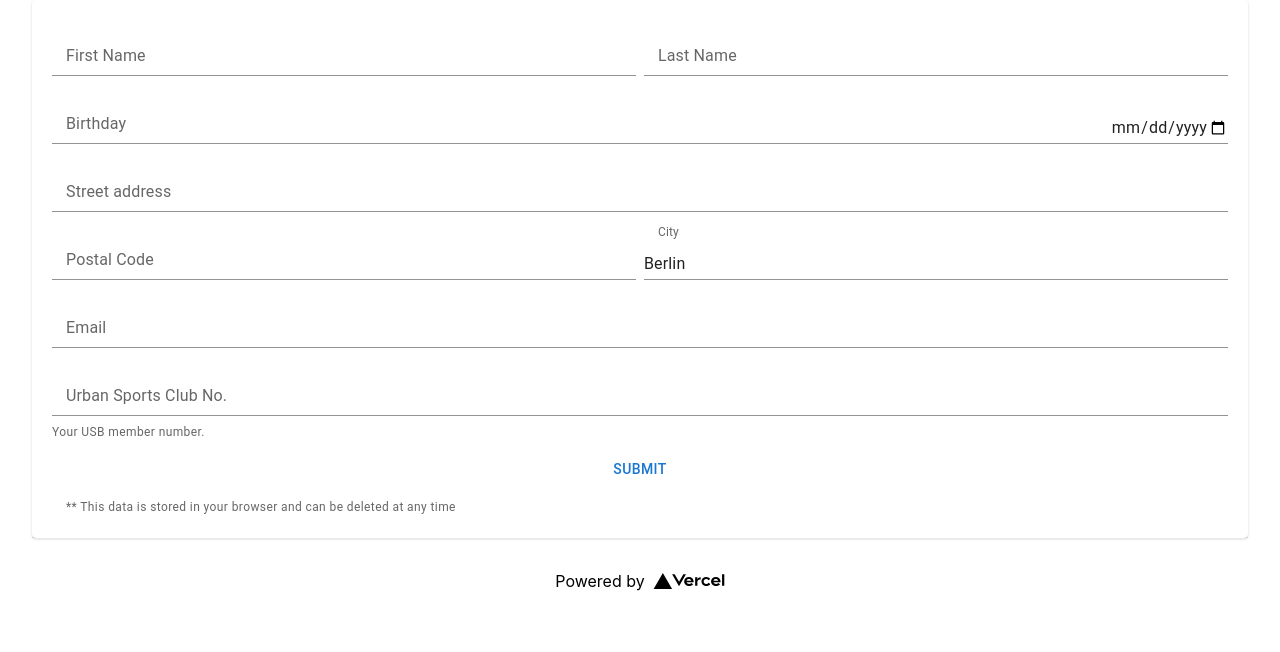
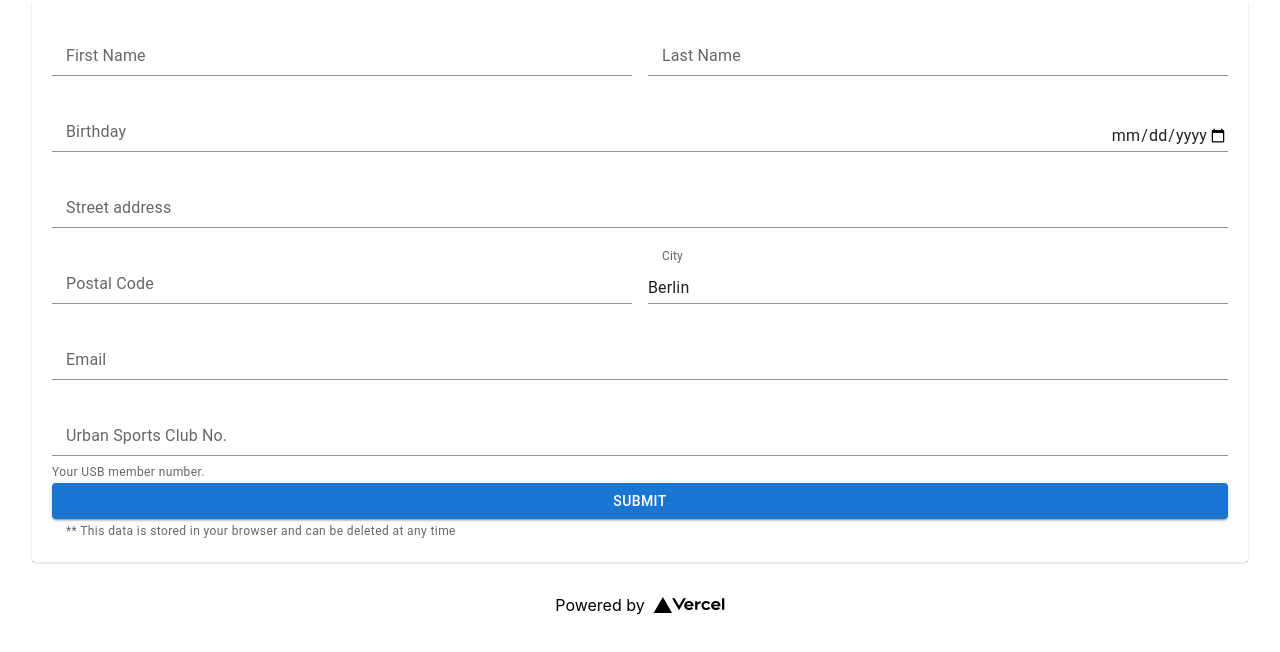
Before and after one commit to cristianoliveira/boulderando, a Next.js app: page / in a window 1280 px wide. Shown: the top 652 px of the page. Built offline with nearby package versions, Linux system fonts and the light colour scheme.

Commit message:
styles: improve form styles readability

```diff
--- a/src/components/Form.js
+++ b/src/components/Form.js
@@ -27,7 +27,14 @@ function FormDateInput({ name, label, description, options = {} }) {
     </StyledFormControl>
   )
 }
-function FormInput({ name, label, description, value, disclaimer, options = {} }) {
+function FormInput({
+  name,
+  label,
+  description,
+  value,
+  disclaimer,
+  options = {},
+}) {
   const { formControl, input } = options
   return (
     <FormControl fullWidth margin="dense" {...formControl}>
@@ -48,6 +55,8 @@ const StyledForm = styled.form`
   padding: 20px;
 `
 
+const FULL_GRID = 12
+
 function Form({ onSubmit }) {
   return (
     <StyledForm onSubmit={onSubmit}>
@@ -55,43 +64,43 @@ function Form({ onSubmit }) {
         direction="row"
         justify="flex-start"
         alignItems="flex-start"
-        spacing={1}
+        spacing={2}
         container
       >
-        <Grid item xs={6}>
+        <Grid item xs={FULL_GRID / 2}>
           <FormInput name="name" label="First Name" />
         </Grid>
-        <Grid item xs={6}>
+        <Grid item xs={FULL_GRID / 2}>
           <FormInput name="last_name" label="Last Name" />
         </Grid>
-        <Grid item xs={12}>
+        <Grid item xs={FULL_GRID}>
           <FormDateInput name="birthday" label="Birthday" />
         </Grid>
-        <Grid item xs={12}>
+        <Grid item xs={FULL_GRID}>
           <FormInput name="address" label="Street address" />
         </Grid>
-        <Grid item xs={6}>
+        <Grid item xs={FULL_GRID / 2}>
           <FormInput name="postal_code" label="Postal Code" />
         </Grid>
-        <Grid item xs={6}>
+        <Grid item xs={FULL_GRID / 2}>
           <FormInput name="city" label="City" value="Berlin" />
         </Grid>
-        <Grid item xs={12}>
-          <FormInput name="email" label="Email"/>
+        <Grid item xs={FULL_GRID}>
+          <FormInput name="email" label="Email" />
         </Grid>
-        <Grid item xs={12}>
-          <FormInput name="usc_number" label="Urban Sports Club No."/>
+        <Grid item xs={FULL_GRID}>
+          <FormInput name="usc_number" label="Urban Sports Club No." />
           <FormHelperText>Your USB member number.</FormHelperText>
         </Grid>
-        <Grid item xs={12}>
-          <FormControl fullWidth>
-            <Button type="submit">Submit</Button>
-          </FormControl>
-        </Grid>
-        <Grid item xs={12}>
-          <FormHelperText variant="outlined">** This data is stored in your browser and can be deleted at any time</FormHelperText>
-        </Grid>
       </Grid>
+      <FormControl fullWidth>
+        <Button variant="contained" type="submit">
+          Submit
+        </Button>
+      </FormControl>
+      <FormHelperText variant="outlined">
+        ** This data is stored in your browser and can be deleted at any time
+      </FormHelperText>
     </StyledForm>
   )
 }
```
